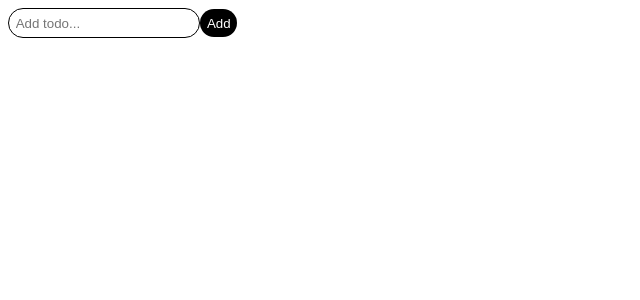
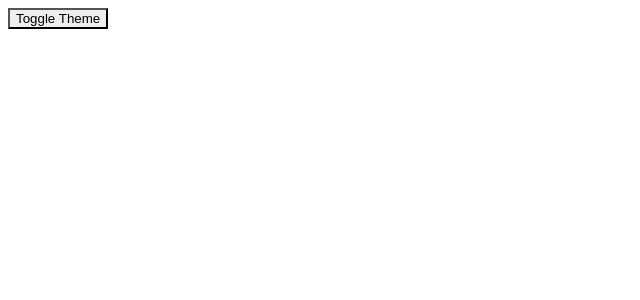
Before and after one commit to hansamlin/think-react, a React (Create React App) app: page / in a window 1280 px wide. Shown: the top 300 px of the page, without its empty margins (0-640 px from the left). Built offline with nearby package versions, Linux system fonts and the light colour scheme.

Commit message:
修改context使用hooks

```diff
--- a/src/context-api/context.js
+++ b/src/context-api/context.js
@@ -26,8 +26,6 @@ class App extends React.Component {
     };
   }
 
-  componentDidMount() {}
-
   // toggleTheme() {
   //   this.setState(state => ({
   //     theme: state.theme === themes.dark ? themes.light : themes.dark
--- a/src/context-api/theme-toggle-button.js
+++ b/src/context-api/theme-toggle-button.js
@@ -1,20 +1,15 @@
-import React from "react";
+import React, { useContext } from "react";
 import { ThemeContext } from "./theme-context";
 
 function ThemeTogglerButton() {
   // The Theme Toggler Button receives not only the theme
   // but also a toggleTheme function from the context
+
+  const { theme, toggleTheme } = useContext(ThemeContext);
   return (
-    <ThemeContext.Consumer>
-      {({ theme, toggleTheme }) => (
-        <button
-          onClick={toggleTheme}
-          style={{ backgroundColor: theme.background }}
-        >
-          Toggle Theme
-        </button>
-      )}
-    </ThemeContext.Consumer>
+    <button onClick={toggleTheme} style={{ backgroundColor: theme.background }}>
+      Toggle Theme
+    </button>
   );
 }
 
--- a/src/index.js
+++ b/src/index.js
@@ -5,15 +5,15 @@ import ReactDOM from "react-dom";
 import "./index.scss";
 // import App from './App';
 // import FilterableProductTable from './example/FilterableProductTable';
-// import App from './context-api/context';
+import App from './context-api/context';
 // import App from "./ref/getDom";
 // import Todo from "./todoListUseRef/Todo";
-import Todo from "./todoList/Todo";
+// import Todo from "./todoList/Todo";
 // import First from "./Hooks/First";
 // import Count from "./Hooks/Count";
 import * as serviceWorker from "./serviceWorker";
 
-ReactDOM.render(<Todo />, document.getElementById("root"));
+ReactDOM.render(<App />, document.getElementById("root"));
 
 // If you want your app to work offline and load faster, you can change
 // unregister() to register() below. Note this comes with some pitfalls.
```
